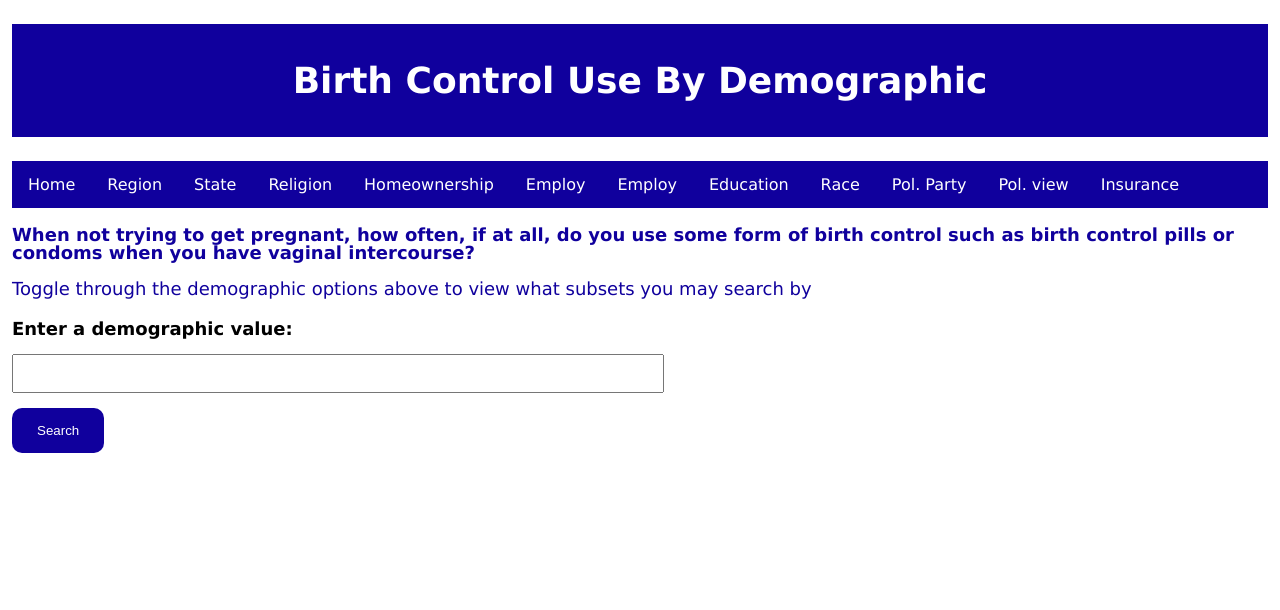
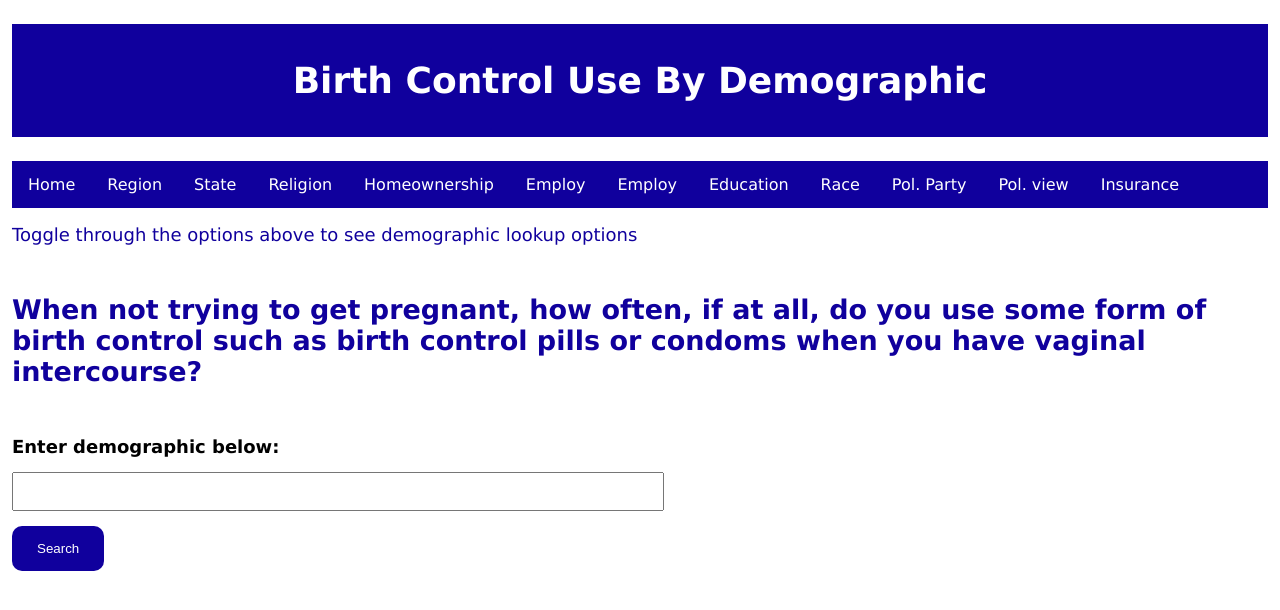
Before and after one commit to CS257-F23/team-project-d, a Flask app: page /birth-control-use in a window 1280 px wide. Shown: the top 610 px of the page. Run offline with Flask 3, Linux system fonts and the light colour scheme.

Commit message:
searchpage done

```diff
--- a/templates/search.html
+++ b/templates/search.html
@@ -151,10 +151,10 @@
             </div>
           </div>
       </div>
-    <p><strong>{{description}}</strong></p>
-    <p>Toggle through the demographic options above to view what subsets you may search by</p>
+    <p>Toggle through the options above to see demographic lookup options</p>
+    <h2>{{description}}</h2>
     <form action="/birth-control-access" method="post">
-        <label for="demographic">Enter a demographic value:</label>
+        <label for="demographic">Enter demographic below:</label>
         <input type="text" name="demographic" id="demographic" required>
         <br>
         <input type="submit" value="Search">
```
